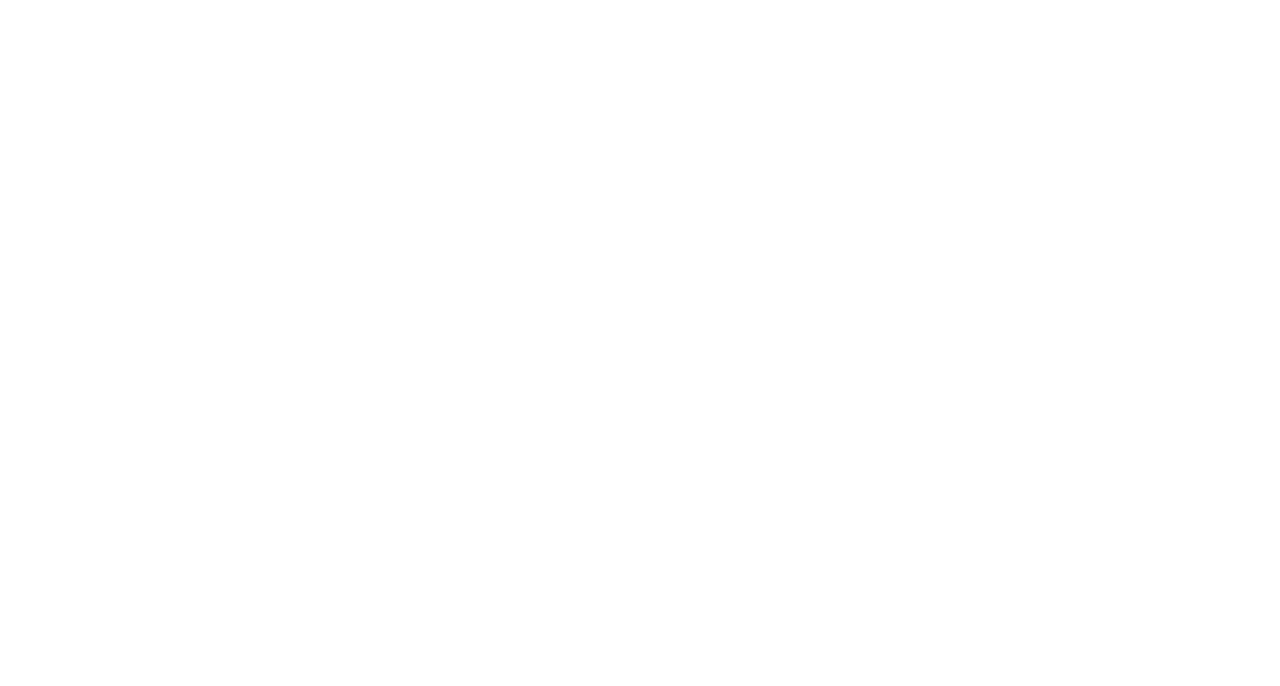
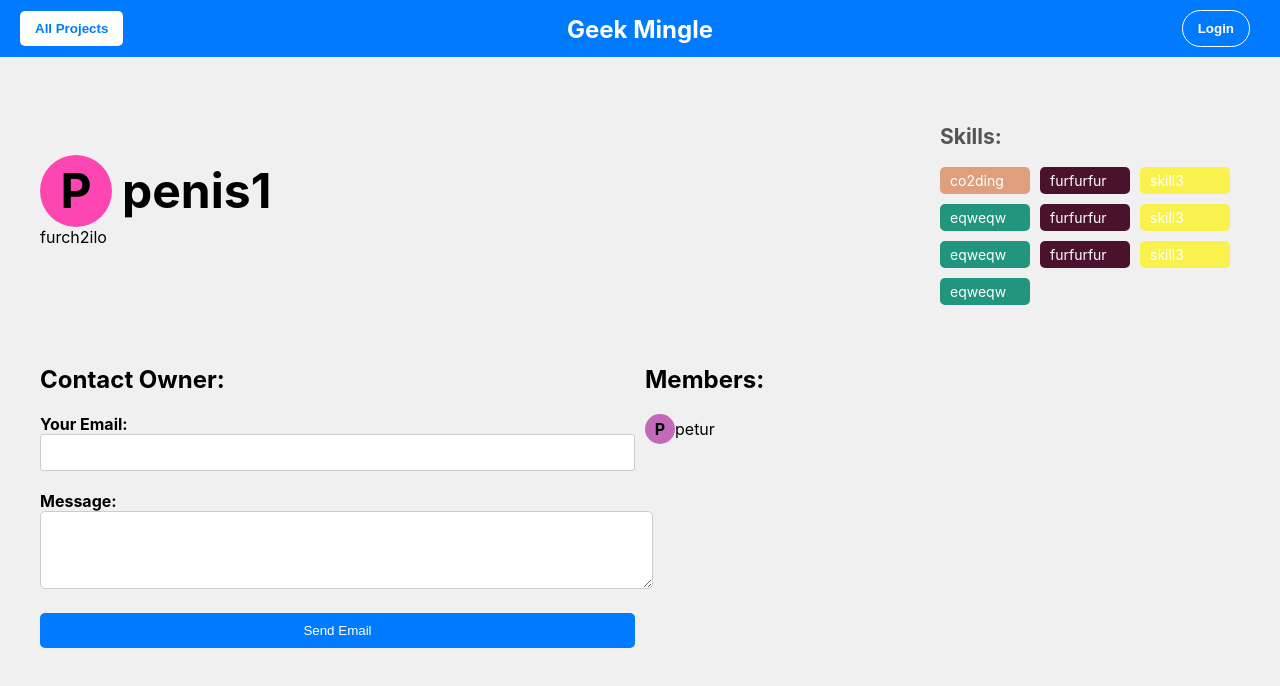
Before and after one commit to Nasa-TUes-team-nulaDve/Geekmingle, a React app in the folder geekmingleclient/: page /project/10 in a window 1280 px wide. Before the commit this address had no page. Built offline with nearby package versions, Linux system fonts and the light colour scheme.

Commit message:
all projects and started single project page

```diff
--- /dev/null
+++ b/geekmingleclient/src/Components/Layout.css
@@ -0,0 +1,16 @@
+/* Layout Container */
+.layout {
+    display: flex;
+    flex-direction: column;
+    height: 100vh;
+}
+
+/* Content Section */
+.content {
+    flex-grow: 1;
+    padding: 20px;
+    background-color: #f0f0f0;
+    /* Set your background color */
+    overflow-y: auto;
+    /* Enable scrolling if content overflows */
+}
--- /dev/null
+++ b/geekmingleclient/src/Components/MainPageLayout.js
@@ -0,0 +1,56 @@
+import React, { useEffect } from "react";
+import { Routes, Route, Outlet } from "react-router-dom";
+import { useUser } from '../Contexts/UserContext';
+import { jwtRequest } from '../utils/JWTRequest';
+
+
+import Navbar from "./Navbar";
+
+import Home from "../pages/Home";
+// import AllProjects from "./AllProjects"; // Import your AllProjects component
+// import UserProfile from "./UserProfile"; // Import your UserProfile component
+// import NotFound from "./NotFound"; // Import a NotFound component for unhandled routes
+
+import "./Layout.css"; // Import your CSS file
+
+function Layout() {
+    const { user, setUser, logout } = useUser();
+
+    useEffect(() => {
+        const getUserData = async () => {
+            const userData = await jwtRequest('auth/me', 'GET', null, logout);
+
+            setUser(userData);
+
+            // setUser({
+            //   username: 'Petar',
+            //   ownProjectId: null,
+            //   associatedProjects: [],
+            // })
+        }
+        // // Check if the user has a token in local storage
+        const token = localStorage.getItem('jwtToken');
+        if (!token) {
+            // Redirect to the login page if no token is found
+            setUser({
+                username: '',
+                ownProjectId: null,
+                associatedProjects: [],
+            })
+        } else {
+            getUserData();
+        }
+        // getUserData();
+    }, []);
+
+    return (
+        <div className="layout">
+            <Navbar {...{ "user": user, "logout": logout }} />
+            <div className="content">
+                <Outlet />
+            </div>
+        </div>
+    );
+}
+
+export default Layout;
--- /dev/null
+++ b/geekmingleclient/src/Components/Navbar.css
@@ -0,0 +1,65 @@
+/* Navbar Container */
+.navbar {
+    background-color: #007bff;
+    color: white;
+    display: flex;
+    justify-content: space-between;
+    align-items: center;
+    padding: 10px 20px;
+}
+
+
+/* Navigation Buttons */
+.nav-button {
+    background-color: white;
+    color: #007bff;
+    border: none;
+    padding: 10px 15px;
+    margin-right: 10px;
+    border-radius: 5px;
+    cursor: pointer;
+    font-weight: bold;
+}
+
+/* Login Button */
+.login-button {
+    background-color: #007bff;
+    color: white;
+    border: 1px solid white;
+    border-radius: 20px;
+}
+
+.login-button:hover {
+    background-color: #0056b3;
+}
+
+/* Logout Button */
+.logout-button {
+    background-color: #ff0000;
+    /* Change to your desired logout button color */
+    color: white;
+}
+
+/* Username Text */
+.username-text {
+    margin: 0;
+}
+
+/* Navbar Title */
+.navbar-title {
+    position: absolute;
+    left: 50%;
+    transform: translateX(-50%);
+    top: 15px;
+    font-size: 24px;
+    margin: 0;
+}
+
+
+/* Profile Image */
+.profile-image {
+    width: 30px;
+    height: 30px;
+    border-radius: 50%;
+    margin-left: 10px;
+}
--- a/geekmingleclient/src/Components/Navbar.js
+++ b/geekmingleclient/src/Components/Navbar.js
@@ -1,27 +1,30 @@
 import { useEffect } from "react";
+import "./Navbar.css"; // Import your CSS file
 
 function Navbar({ user, logout }) {
   useEffect(() => {
     console.log(user);
-  }
-    , [user]);
+  }, [user]);
 
   return (
     <div className="navbar">
       <div className="navbar-left">
-        <button>All Projects</button>
+        <button className="nav-button">All Projects</button>
         {user.username !== '' && (
           <>
-            <button>Your Project</button>
-            <button>Create a Project</button>
+            <button className="nav-button">Your Project</button>
+            <button className="nav-button">Create a Project</button>
           </>
         )}
+      </div>
+      <div className="navbar-middle">
+        <h1 className="navbar-title">Geek Mingle</h1>
       </div>
       <div className="navbar-right">
         {user.username !== '' ? (
           <>
-            <button onClick={logout}>Logout</button>
-            <h1>Logged in as {user.username}</h1>
+            <button className="nav-button logout-button" onClick={logout}>Logout</button>
+            <h1 className="username-text">Logged in as {user.username}</h1>
             <img
               src="your-profile-image.jpg"
               alt="Your Profile"
@@ -29,7 +32,7 @@ function Navbar({ user, logout }) {
             />
           </>
         ) : (
-          <button onClick={() => { window.location.href = '/login' }}>Login</button>
+          <button className="nav-button login-button" onClick={() => { window.location.href = '/login' }}>Login</button>
         )}
       </div>
     </div>
--- /dev/null
+++ b/geekmingleclient/src/Components/ProjectCard.css
@@ -0,0 +1,65 @@
+/* styles.css (or any other appropriate file) */
+
+/* Container for the Project Card */
+.project-card {
+    border: 2px solid black;
+    border-radius: 10px;
+    padding: 20px;
+    background-color: white;
+    box-shadow: 0px 0px 10px rgba(0, 0, 0, 0.1);
+    max-width: 80%;
+    flex-basis: 25%;
+    flex-grow: 1;
+    display: flex;
+    flex-direction: column;
+    justify-content: space-between;
+    align-items: center;
+    /* Adjust the maximum width as needed */
+}
+
+/* Title */
+.project-card h2 {
+    color: black;
+    font-size: 24px;
+    margin: 0;
+}
+
+/* Description */
+.project-card p {
+    color: #333;
+    font-size: 16px;
+}
+
+/* Member List */
+.member-list {
+    display: flex;
+    flex-wrap: wrap;
+    margin-top: 10px;
+}
+
+/* Member Circle */
+.member-circle {
+    min-width: 40px;
+    height: 40px;
+    display: flex;
+    justify-content: center;
+    align-items: center;
+    background-color: #0074d9;
+    /* Default color if stringToColor fails */
+    color: white;
+    border-radius: 20px;
+    font-size: 18px;
+    margin-right: 10px;
+    margin-bottom: 10px;
+}
+
+.member-circle:hover {
+    padding: 0 7px;
+}
+
+/* Skills List */
+.skills-list {
+    margin-top: 10px;
+    font-size: 14px;
+    color: #555;
+}
--- /dev/null
+++ b/geekmingleclient/src/Components/ProjectCard.js
@@ -0,0 +1,78 @@
+import React, { useState } from "react";
+import "./ProjectCard.css";
+
+function ProjectCard({ project }) {
+    const { description, id, members, name, owner, skills } = project;
+    const sortedSkills = skills.sort().join(", ");
+
+    // State to keep track of which member's tooltip is being hovered
+    const [hoveredMember, setHoveredMember] = useState(null);
+
+    // Function to handle hover events on member circles
+    const handleMemberHover = (event, index) => {
+        setHoveredMember(index);
+        event.stopPropagation(); // Prevent event propagation to fix the issue
+    };
+
+    // Function to hide the tooltip on hover out
+    const handleMemberHoverOut = () => {
+        setHoveredMember(null);
+    };
+
+    // Function to generate a consistent color based on input string
+    function stringToColor(str) {
+        // Concatenate the project ID to the input string
+        const combinedString = str + id.toString();
+
+        let hash = 0;
+        for (let i = 0; i < combinedString.length; i++) {
+            hash = combinedString.charCodeAt(i) + ((hash << 5) - hash);
+        }
+
+        const color = Math.floor(Math.abs((Math.sin(hash) * 16777215) % 16777215)).toString(16);
+        return `#${'0'.repeat(6 - color.length)}${color}`;
+    }
+
+    // Extract the first letter of each member's name and add the owner to the list
+    const memberInitials = members
+        ? [owner, ...members].map((member) => member.charAt(0).toUpperCase())
+        : [owner.charAt(0).toUpperCase()];
+
+    // Generate colors based on member initials
+    const memberColors = memberInitials.map((initial, index) =>
+        stringToColor(name + initial + index)
+    );
+
+    return (
+        <div className="project-card">
+            <h2>{name}</h2>
+            <p>{description}</p>
+            <div className="member-list">
+                {memberInitials.map((initial, index) => (
+                    <div
+                        key={index}
+                        className="member-circle"
+                        style={{ backgroundColor: memberColors[index] }}
+                        onMouseEnter={(event) => handleMemberHover(event, index)} // Handle hover event
+                        onMouseLeave={handleMemberHoverOut} // Handle hover out event
+                    >
+                        {hoveredMember === index ? ( // Show tooltip on hover
+                            <div className="member-tooltip">
+                                {/* {members ? members[index] : owner} */}
+                                {index === 0 ? (owner.charAt(0).toUpperCase() + owner.slice(1)) :
+                                    (members[index - 1].charAt(0).toUpperCase() + members[index - 1].slice(1))}
+                            </div>
+                        ) : (
+                            <>{initial}</>
+                        )}
+                    </div>
+                ))}
+            </div>
+            <div className="skills-list">
+                <strong>Skills:</strong> {sortedSkills}
+            </div>
+        </div>
+    );
+}
+
+export default ProjectCard;
--- a/geekmingleclient/src/index.js
+++ b/geekmingleclient/src/index.js
@@ -6,7 +6,10 @@ import { BrowserRouter, Routes, Route } from 'react-router-dom';
 
 import { UserProvider } from './Contexts/UserContext';
 
+import Layout from './Components/MainPageLayout';
 import Home from './pages/Home';
+import ProjectPage from './pages/ProjectPage';
+
 import Login from './pages/Login';
 import Register from './pages/Register';
 
@@ -16,9 +19,15 @@ root.render(
   <UserProvider>
     <BrowserRouter>
       <Routes>
-        <Route path="/" element={<Home />} />
         <Route path="/login" element={<Login />} />
         <Route path="/register" element={<Register />} />
+        <Route path="*" element={<Layout />} >
+          <Route index element={<Home />} />
+          <Route path="project/10" element={<ProjectPage />} />
+          {/* <Route path="/" element={<AllProjects />} />
+          <Route path="/profile" element={<UserProfile />} />
+          <Route path="*" element={<NotFound />} /> */}
+        </Route>
       </Routes>
     </BrowserRouter>
   </UserProvider>
--- a/geekmingleclient/src/pages/Home.js
+++ b/geekmingleclient/src/pages/Home.js
@@ -1,53 +1,72 @@
-import React, { useEffect } from 'react';
+import React, { useState, useEffect } from "react";
+import ProjectCard from "../Components/ProjectCard";
 
-import Navbar from '../Components/Navbar.js';
+import "./Home.css";
 
-import './Home.css'; // Import the CSS file
-
-import { useUser } from '../Contexts/UserContext';
-import { jwtRequest } from '../utils/JWTRequest';
 function Home() {
-
-  const { user, setUser, logout } = useUser();
-
-
+  const [projects, setProjects] = useState([]);
 
   useEffect(() => {
-    const getUserData = async () => {
-      const userData = await jwtRequest('auth/me', 'GET', null, logout);
-
-      setUser(userData);
-
-      // setUser({
-      //   username: 'Petar',
-      //   ownProjectId: null,
-      //   associatedProjects: [],
-      // })
-    }
-    // // Check if the user has a token in local storage
-    const token = localStorage.getItem('jwtToken');
-    if (!token) {
-      // Redirect to the login page if no token is found
-      setUser({
-        username: '',
-        ownProjectId: null,
-        associatedProjects: [],
-      })
-    } else {
-      getUserData();
-    }
-    // getUserData();
+    // Fetch projects when the component mounts
+    // fetch(`${process.env.REACT_APP_SERVER_URL}/project/getall`)
+    //   .then((response) => response.json())
+    //   .then((data) => setProjects(data))
+    //   .catch((error) => console.error("Error fetching projects: ", error));
+    setProjects([
+      {
+        "description": "furch2ilo",
+        "id": 11,
+        "members": null,
+        "name": "penis1",
+        "owner": "petur",
+        "skills": ["co2ding"]
+      }, {
+        "description": "furch2ilo",
+        "id": 12,
+        "members": null,
+        "name": "penis1",
+        "owner": "petur",
+        "skills": ["co2ding"]
+      }, {
+        "description": "furch2ilo",
+        "id": 13,
+        "members": null,
+        "name": "penis1",
+        "owner": "petur",
+        "skills": ["co2ding"]
+      }, {
+        "description": "furch2ilo",
+        "id": 14,
+        "members": null,
+        "name": "penis1",
+        "owner": "petur",
+        "skills": ["co2ding"]
+      }, {
+        "description": "furch2ilo",
+        "id": 15,
+        "members": null,
+        "name": "penis1",
+        "owner": "petur",
+        "skills": ["co2ding"]
+      }, {
+        "description": "furch2ilo",
+        "id": 16,
+        "members": ["Goro", "Radi"],
+        "name": "penis1",
+        "owner": "petur",
+        "skills": ["co2ding", "furfurfur"]
+      }
+    ])
   }, []);
 
   return (
-    <div className="App">
-      <header className="App-header">
-        <Navbar {...{ "user": user, "logout": logout }} />
-        <div className="content">
-          <h1>Home</h1>
-          <p>Welcome to Geek Mingle!</p>
-        </div>
-      </header>
+    <div className="home">
+      <h1>All Projects</h1>
+      <div className="project-list">
+        {projects.map((project) => (
+          <ProjectCard key={project.id} project={project} />
+        ))}
+      </div>
     </div>
   );
 }
--- a/geekmingleclient/src/pages/Login.css
+++ b/geekmingleclient/src/pages/Login.css
@@ -4,6 +4,7 @@
     display: flex;
     justify-content: center;
     align-items: center;
+    background-color: #f0f0f0;
 }
 
 .login-container {
--- /dev/null
+++ b/geekmingleclient/src/pages/ProjectPage.css
@@ -0,0 +1,137 @@
+/* Project Page Container */
+.project-page {
+    padding: 20px;
+}
+
+/* Project Info Box */
+.project-info {
+    display: flex;
+    align-items: center;
+    margin-bottom: 20px;
+}
+
+/* Project Details */
+.project-details {
+    flex-grow: 8;
+}
+
+/* Project Title */
+.project-title {
+    font-size: 3em;
+    margin: 0;
+    display: flex;
+    align-items: center;
+}
+
+/* Team Circle */
+.team-circle {
+    width: 1.5em;
+    height: 1.5em;
+    border-radius: 50%;
+    margin-right: 10px;
+    display: flex;
+    align-items: center;
+    justify-content: center;
+    font-weight: bold;
+}
+
+/* Project Description */
+.project-description {
+    margin-bottom: 20px;
+    flex-grow: 2;
+}
+
+/* Skills Box */
+.skills-list {
+    width: 25%;
+    display: flex;
+    flex-direction: column;
+    margin-bottom: 20px;
+}
+
+/* Skill Boxes */
+.skill-boxes {
+    display: flex;
+    flex-wrap: wrap;
+    gap: 10px;
+}
+
+.skill-box {
+    background-color: #007bff;
+    color: white;
+    max-height: 30px;
+    border-radius: 5px;
+    padding: 5px 10px;
+    flex-basis: 5em;
+}
+
+/* Contact Owner and Members Row */
+.contact-members-row {
+    display: flex;
+    flex-wrap: wrap;
+}
+
+/* Contact Owner */
+.contact-owner {
+    flex: 1;
+    margin-right: 10px;
+}
+
+form {
+    display: flex;
+    flex-direction: column;
+}
+
+.form-group {
+    margin-bottom: 10px;
+}
+
+label {
+    font-weight: bold;
+}
+
+input[type="email"],
+textarea {
+    width: 100%;
+    padding: 8px;
+    border: 1px solid #ccc;
+    border-radius: 5px;
+}
+
+button[type="submit"] {
+    background-color: #007bff;
+    color: white;
+    border: none;
+    border-radius: 5px;
+    padding: 10px;
+    cursor: pointer;
+}
+
+/* Members List */
+.members-list {
+    flex: 1;
+}
+
+/* Member Boxes */
+.member-boxes {
+    display: flex;
+    flex-wrap: wrap;
+}
+
+.member-box {
+    display: flex;
+    align-items: center;
+    margin-right: 10px;
+    margin-bottom: 10px;
+}
+
+/* Member Circle */
+.member-circle-projectpage {
+    width: 30px;
+    height: 30px;
+    border-radius: 15px;
+    display: flex;
+    align-items: center;
+    justify-content: center;
+    font-weight: bold;
+}
--- /dev/null
+++ b/geekmingleclient/src/pages/ProjectPage.js
@@ -0,0 +1,113 @@
+import React, { useEffect, useState } from "react";
+import { useParams } from "react-router-dom";
+
+import "./ProjectPage.css";
+
+function ProjectPage() {
+    const { id } = useParams();
+
+    const [projectData, setProjectData] = useState(null);
+
+    useEffect(() => {
+        // fetch(`${process.env.REACT_APP_SERVER_URL}/project/${id}`)
+        //     .then((response) => response.json())
+        //     .then((data) => setProjectData(data))
+        //     .catch((error) => console.error("Error fetching project data:", error));
+        setProjectData({
+            "description": "furch2ilo",
+            "id": 11,
+            "members": null,
+            "name": "penis1",
+            "owner": "petur",
+            "skills": ["co2ding", "furfurfur", "skill3", "eqweqw", "furfurfur", "skill3", "eqweqw", "furfurfur", "skill3", "eqweqw"]
+        })
+    }, [id]);
+
+    if (!projectData) {
+        return <div>Loading...</div>;
+    }
+
+    if (projectData.members == null) {
+        projectData.members = []
+    }
+
+    const { name, description, owner, skills, members } = projectData;
+
+    // Function to generate a consistent color based on input string
+    function stringToColor(str) {
+        let hash = 0;
+        for (let i = 0; i < str.length; i++) {
+            hash = str.charCodeAt(i) + ((hash << 5) - hash);
+        }
+
+        const color = Math.floor(Math.abs((Math.sin(hash) * 16777215) % 16777215)).toString(16);
+        return `#${'0'.repeat(6 - color.length)}${color}`;
+    }
+
+    // Ensure that the owner is at index 0 in the members array
+    const updatedMembers = [owner, ...members];
+
+    return (
+        <div className="project-page">
+            <div className="project-info">
+                <div className="project-details">
+                    <h1 className="project-title">
+                        <div className="team-circle" style={{ backgroundColor: stringToColor(name) }}>
+                            {name.charAt(0).toUpperCase()}
+                        </div>
+                        {name}
+                    </h1>
+                    <div className="project-description">{description}</div>
+                </div>
+                <div className="skills-list">
+                    <h2>Skills:</h2>
+                    <div className="skill-boxes">
+                        {skills.map((skill, index) => (
+                            <div
+                                key={index}
+                                className="skill-box"
+                                style={{ backgroundColor: stringToColor(skill) }}
+                            >
+                                {skill}
+                            </div>
+                        ))}
+                    </div>
+                </div>
+            </div>
+            <div className="contact-members-row">
+                <div className="contact-owner">
+                    <h2>Contact Owner:</h2>
+                    <form>
+                        <div className="form-group">
+                            <label htmlFor="email">Your Email:</label>
+                            <input type="email" id="email" name="email" required />
+                        </div>
+                        <div className="form-group">
+                            <label htmlFor="message">Message:</label>
+                            <textarea id="message" name="message" rows="4" required></textarea>
+                        </div>
+                        <button type="submit">Send Email</button>
+                    </form>
+                </div>
+                <div className="members-list">
+                    <h2>Members:</h2>
+                    <div className="member-boxes">
+                        {updatedMembers.map((member, index) => (
+                            <div key={index} className="member-box">
+                                <div
+                                    className="member-circle-projectpage"
+                                    style={{ backgroundColor: stringToColor(member) }}
+                                >
+                                    {member.charAt(0).toUpperCase()}
+                                </div>
+                                <div className="member-name">{member}</div>
+                            </div>
+                        ))}
+                    </div>
+                </div>
+            </div>
+        </div>
+    );
+}
+
+export default ProjectPage;
--- a/geekmingleclient/src/pages/Register.css
+++ b/geekmingleclient/src/pages/Register.css
@@ -4,6 +4,7 @@
     display: flex;
     justify-content: center;
     align-items: center;
+    background-color: #f0f0f0;
 }
 
 .register-container {
--- a/geekmingleclient/src/utils/JWTRequest.js
+++ b/geekmingleclient/src/utils/JWTRequest.js
@@ -25,12 +25,12 @@ export const jwtRequest = async (endpoint, method = 'GET', data = null, logOutFu
         console.log(response);
 
         if (!response.ok) {
-            // logOutFunction();
+            logOutFunction();
         }
 
         return await response.json();
     } catch (error) {
-        // logOutFunction();
+        logOutFunction();
         throw error;
     }
 };
```
Also changed, not shown: geekmingleclient/public/index.html (+6 -5 lines), geekmingleclient/src/pages/Home.css (+21 -0 lines).
